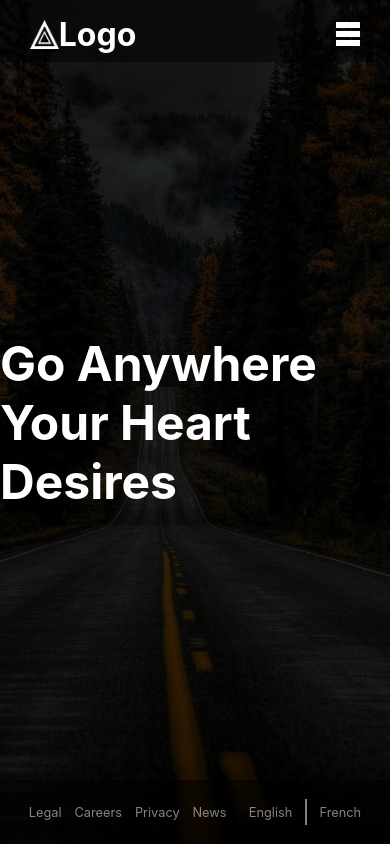
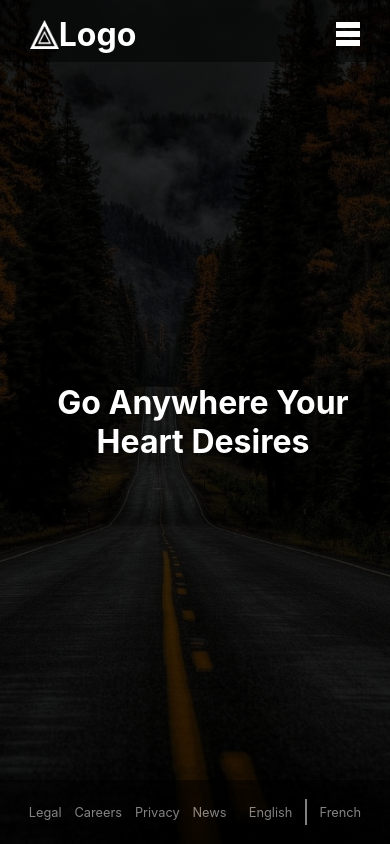
Before and after one commit to pritalb/shopping-cart, a React (Create React App) app in the folder shopping-cart/: page / in a window 390 px wide. Built offline with nearby package versions, Linux system fonts and the light colour scheme.

Commit message:
home page is now responsive

```diff
--- a/shopping-cart/src/Components/Home/Home.css
+++ b/shopping-cart/src/Components/Home/Home.css
@@ -14,3 +14,11 @@
     font-weight: bolder;
     color: white;
 }
+
+@media screen and (max-width: 750px) {
+    .home-page-heading {
+        font-size: 2rem;
+        padding-left: 1rem;
+        text-align: center;
+    }
+}
```
